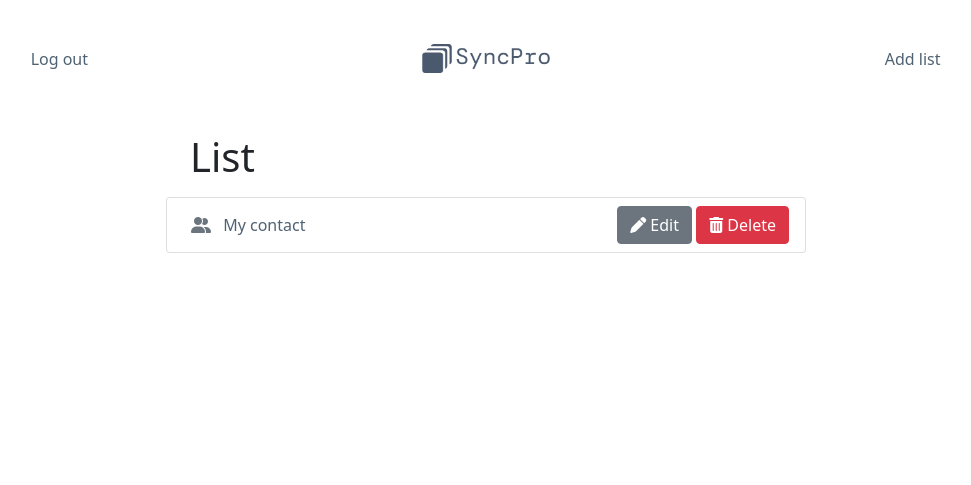
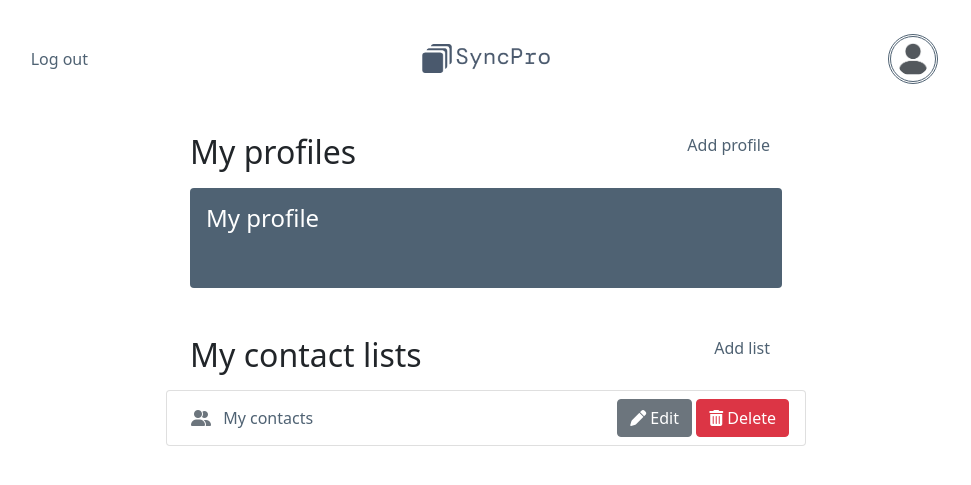
Before and after one commit to patriciohuang/syncpro, a Flask app: page / in a window 1280 px wide. Shown: the top 485 px of the page, without its empty margins (154-1125 px from the left). Run offline with Flask 3, Linux system fonts and the light colour scheme; a user stored in the database is signed in; data comes from the database, SQL or seed files in the repository; some libraries are stand-ins or nearby versions.

Commit message:
profile detail and profile edit

```diff
--- a/app.py
+++ b/app.py
@@ -3,10 +3,12 @@ from flask_session import Session
 
 from helpers import login_required
 from auth import login, logout, register
-from contact import add_contact, contact_list, contact_detail, contact_edit, delete_contact
+from contact import contact_list, delete_contact
 from list import index, add_list, delete_list, edit_list
+from profiles import profile_detail, edit_profile
+
 # Configure application
-app = Flask(__name__)
+app = Flask(__name__, static_folder="static")
 
 # Configure session to use filesystem (instead of signed cookies)
 app.config["SESSION_PERMANENT"] = False
@@ -47,30 +49,45 @@ def edit_list_route(list_id):
 def delete_list_route(list_id):
     return delete_list(list_id)
 
+
+# PROFILE
+"PROFILE DETAIL"
+@app.route("/profile-detail/<int:profile_id>")
+@login_required
+def profile_detail_route(profile_id):
+    return profile_detail(profile_id)
+
+"EDIT PROFILE"
+@app.route("/profile-detail/edit-profile/<int:profile_id>", methods=["GET", "POST"])
+@login_required
+def edit_profile_route(profile_id):
+    return edit_profile(profile_id)
+
+
 # CONTACT LIST
-"CONTACTS"
+"CONTACTS LISTS"
 @app.route("/contact-list/<int:list_id>", methods=["GET", "POST"])
 @login_required
 def contact_list_route(list_id):
     return contact_list(list_id)
 
-"CONTACT DETAIL"
-@app.route("/contact-list/contact-detail/<int:contact_id>")
-@login_required
-def contact_detail_route(contact_id):
-    return contact_detail(contact_id)
+# "CONTACT DETAIL"
+# @app.route("/contact-list/contact-detail/<int:contact_id>")
+# @login_required
+# def contact_detail_route(contact_id):
+#     return contact_detail(contact_id)
 
-"CONTACT EDIT"
-@app.route("/contact-list/contact-detail/contact-edit/<int:contact_id>", methods=["GET", "POST"])
-@login_required
-def contact_edit_route(contact_id):
-    return contact_edit(contact_id)
+# "CONTACT EDIT"
+# @app.route("/contact-list/contact-detail/contact-edit/<int:contact_id>", methods=["GET", "POST"])
+# @login_required
+# def contact_edit_route(contact_id):
+#     return contact_edit(contact_id)
 
-"ADD CONTACT"
-@app.route("/add-contact/<int:list_id>", methods=["GET", "POST"])
-@login_required
-def add_contact_route(list_id):
-    return add_contact(list_id)
+# "ADD CONTACT"
+# @app.route("/add-contact/<int:list_id>", methods=["GET", "POST"])
+# @login_required
+# def add_contact_route(list_id):
+#     return add_contact(list_id)
 
 "CONTACT DELETE"
 @app.route("/delete-contact/<int:contact_id>")
--- a/list.py
+++ b/list.py
@@ -6,7 +6,9 @@ db = SQL("sqlite:///syncpro.db")
 def index():
     user_id = session["user_id"]
     lists = db.execute("SELECT id, list_name FROM lists WHERE user_id = ?", user_id)
-    return render_template("index.html", lists=lists)
+    profiles = db.execute("SELECT * FROM profiles WHERE user_id = ?", user_id)
+    avatar = profiles[0]["image"]
+    return render_template("index.html", lists=lists, profiles=profiles, avatar=avatar)
 
 def add_list():
     if request.method == "POST":
@@ -35,8 +37,7 @@ def edit_list(list_id):
 
 def delete_list(list_id):
     if list_id:
-        db.execute("DELETE FROM contacts WHERE list_id = ?", list_id)
-        db.execute("DELETE FROM user_links WHERE id = ?", list_id)
+        db.execute("DELETE FROM lists_profiles WHERE list_id = ?", list_id)
         db.execute("DELETE FROM lists WHERE id = ?", list_id)
 
         return redirect("/")
--- a/static/styles.css
+++ b/static/styles.css
@@ -52,16 +52,17 @@ a, a:active, a:hover {
     padding: 5px;
     border-style: double;
 }
-.whatsapp-icon img {
-    vertical-align: middle;
-    width: 40px;
-    height: 40px;
-    padding: 5px;
-}
 
 .card-img-top {
     width: 100px;
     height: 100px;
+}
+.profile-card {
+    height: 100px;
+    background-color: #4F6273;
+}
+.profile-card h3 {
+    color: white;
 }
 @media (max-width: 768px) {
 
--- a/templates/index.html
+++ b/templates/index.html
@@ -7,15 +7,45 @@
     <div class="container-fluid">
         <img src="/static/logo-dark.png" alt="logo" class="logo">
     </div>
-    <div class="container-fluid">
-        <a href="/add-list">Add list</a>
+    <div class="container">
+        <a href="/add-list" class="user-icon"><img src="{{ avatar }}" alt="avatar"></a>
     </div>
 {% endblock %}
 
 {% block main %}
     <section>
+        <div class="mb-5">
+            <div class="container pb-2 px-4 d-flex justify-content-between">
+                <h2>My profiles</h2>
+                <div class="container-fluid w-50 m-0 text-end">
+                    <a href="/add-list">Add profile</a>
+                </div>
+            </div>
+            <div class="container px-4">
+                {% for profile in profiles %}
+                    <div class="d-flex justify-content-between rounded p-3 mb-2 profile-card">
+                        <a href="profile-detail/{{ profile.id }}" class="d-flex w-100">
+                            <div class="profile-body">
+                                <h3 class="m-0 fs-4">{{ profile.profile_name }}</h3>
+                            </div>
+                        </a>
+                    </div>
+                {% endfor %}
+            </div>
+            {% if profiles[1] %}
+                <div class="container d-flex flex-row-reverse px-4">
+                    <a href="/add-list">View all</a>
+                </div>
+            {% endif %}
+        </div>
+        <div>
             <div class="container pb-2 px-4">
-            <h1>List</h1>
+                <div class="d-flex justify-content-between">
+                    <h2>My contact lists</h2>
+                    <div class="container-fluid w-25 m-0 text-end">
+                        <a href="/add-list">Add list</a>
+                    </div>
+                </div>
             </div>
             <ul class="list-group">
                 {% for list in lists %}
@@ -49,5 +79,6 @@
                     </li>
                 {% endfor %}
             </ul>
-    </ssection>
+        </div>
+    </section>
 {% endblock %}
```
Also changed, not shown: auth.py (+5 -3 lines), contact.py (+80 -85 lines), profiles.py (added, +52 -0 lines), requirements.txt (added, +35 -0 lines), templates/contact-edit.html (deleted, +0 -54 lines), templates/contact-list.html (+3 -13 lines), templates/edit-profile.html (added, +58 -0 lines), templates/profile-detail.html (renamed from templates/contact-detail.html, +19 -21 lines), syncpro.db, 1 other file. Lines whose indentation alone changed are shown as unchanged.
